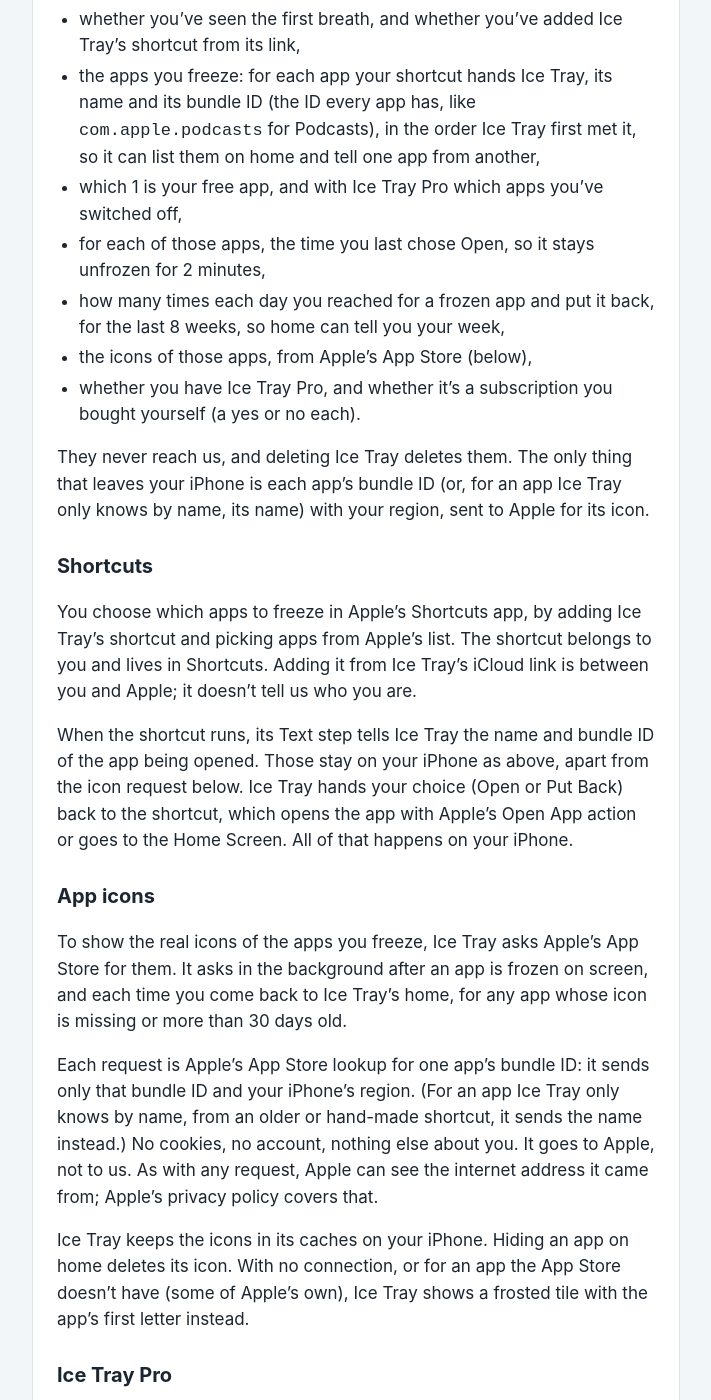
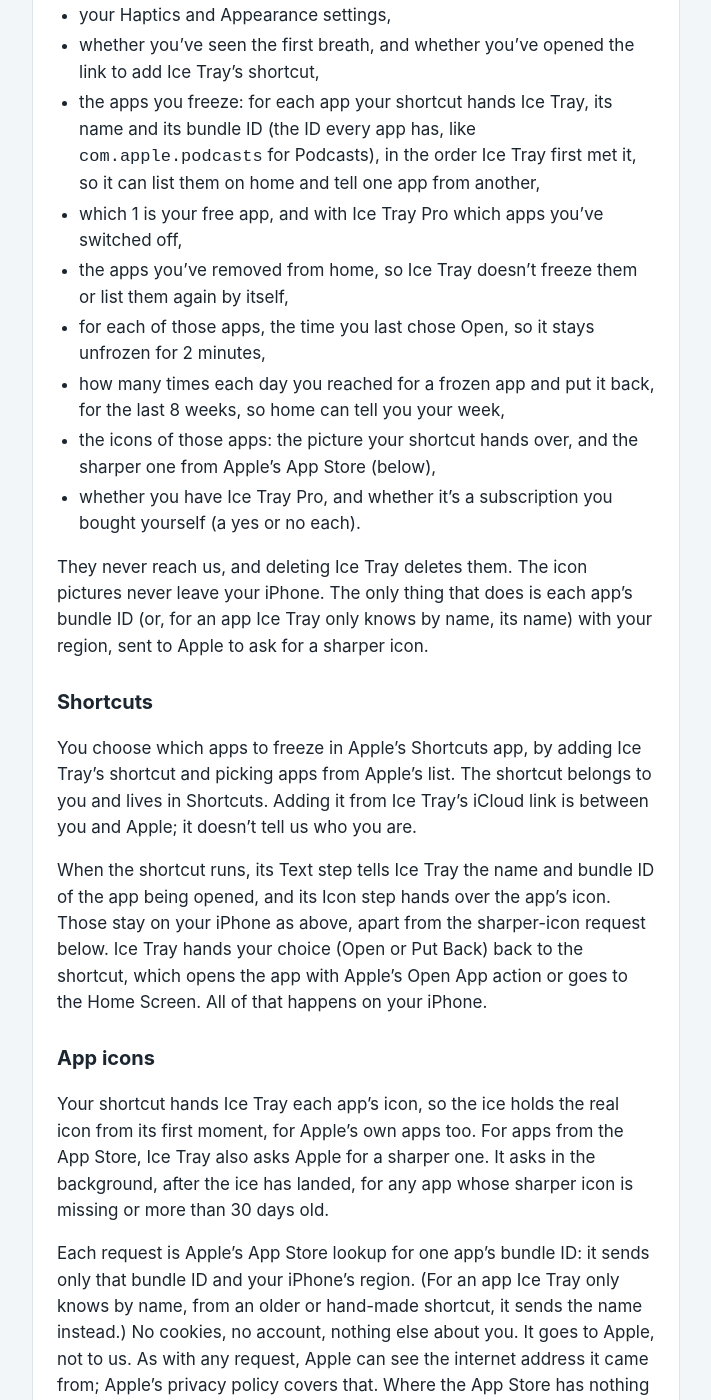
Before and after one commit to AppHazard-Studios/ice-tray-site, a Jekyll site: the page built from privacy.md, in a window 1280 px wide and 1400 px high, scrolled down 623 px. Shown: the whole window, without its empty margins (284-995 px from the left). Built offline with Jekyll 4.4.1, drawn with Linux system fonts in a browser that asks for light colours; some of the changed text lies outside the part shown.

Commit message:
Site follows Ice Tray design v12, draft: the Icon step, Remove, 'to melt the ice', icon pictures stay on the phone
Co-Authored-By: Claude Opus 5.5 <noreply@anthropic.com>

```diff
--- a/privacy.md
+++ b/privacy.md
@@ -12,27 +12,29 @@ Ice Tray is an iPhone app made by AppHazard Studios ("we"). **Ice Tray doesn't c
 
 - **No account and no sign-in.**
 - **No analytics, advertising or tracking.** Ice Tray contains no third-party code that does any of this.
-- **Nothing reaches us.** Ice Tray has no server. It asks Apple's App Store for the icons of the apps you freeze,
-  and buying Ice Tray Pro goes through Apple too (both below).
+- **Nothing reaches us.** Ice Tray has no server. Your shortcut hands it the icons of the apps you freeze; for apps on
+  the App Store it asks Apple for a sharper one, and buying Ice Tray Pro goes through Apple too (all below).
 
 ## What stays on your iPhone
 
 Ice Tray keeps these things on your iPhone, in storage only Ice Tray and its Shortcuts action can read:
 
 - your Haptics and Appearance settings,
-- whether you've seen the first breath, and whether you've added Ice Tray's shortcut from its link,
+- whether you've seen the first breath, and whether you've opened the link to add Ice Tray's shortcut,
 - the apps you freeze: for each app your shortcut hands Ice Tray, its name and its bundle ID (the ID every app has,
   like `com.apple.podcasts` for Podcasts), in the order Ice Tray first met it, so it can list them on home and tell
   one app from another,
 - which 1 is your free app, and with Ice Tray Pro which apps you've switched off,
+- the apps you've removed from home, so Ice Tray doesn't freeze them or list them again by itself,
 - for each of those apps, the time you last chose Open, so it stays unfrozen for 2 minutes,
 - how many times each day you reached for a frozen app and put it back, for the last 8 weeks, so home can tell you your
   week,
-- the icons of those apps, from Apple's App Store (below),
+- the icons of those apps: the picture your shortcut hands over, and the sharper one from Apple's App Store (below),
 - whether you have Ice Tray Pro, and whether it's a subscription you bought yourself (a yes or no each).
 
-They never reach us, and deleting Ice Tray deletes them. The only thing that leaves your iPhone is each app's bundle ID
-(or, for an app Ice Tray only knows by name, its name) with your region, sent to Apple for its icon.
+They never reach us, and deleting Ice Tray deletes them. The icon pictures never leave your iPhone. The only thing
+that does is each app's bundle ID (or, for an app Ice Tray only knows by name, its name) with your region, sent to
+Apple to ask for a sharper icon.
 
 ## Shortcuts
 
@@ -40,24 +42,26 @@ You choose which apps to freeze in Apple's Shortcuts app, by adding Ice Tray's s
 list. The shortcut belongs to you and lives in Shortcuts. Adding it from Ice Tray's iCloud link is between you and
 Apple; it doesn't tell us who you are.
 
-When the shortcut runs, its Text step tells Ice Tray the name and bundle ID of the app being opened. Those stay on your
-iPhone as above, apart from the icon request below. Ice Tray hands your choice (Open or Put Back) back to the shortcut,
-which opens the app with Apple's Open App action or goes to the Home Screen. All of that happens on your iPhone.
+When the shortcut runs, its Text step tells Ice Tray the name and bundle ID of the app being opened, and its Icon step
+hands over the app's icon. Those stay on your iPhone as above, apart from the sharper-icon request below. Ice Tray
+hands your choice (Open or Put Back) back to the shortcut, which opens the app with Apple's Open App action or goes to
+the Home Screen. All of that happens on your iPhone.
 
 ## App icons
 
-To show the real icons of the apps you freeze, Ice Tray asks Apple's App Store for them. It asks in the background after
-an app is frozen on screen, and each time you come back to Ice Tray's home, for any app whose icon is missing or more
-than 30 days old.
+Your shortcut hands Ice Tray each app's icon, so the ice holds the real icon from its first moment, for Apple's own
+apps too. For apps from the App Store, Ice Tray also asks Apple for a sharper one. It asks in the background, after the
+ice has landed, for any app whose sharper icon is missing or more than 30 days old.
 
 Each request is Apple's App Store lookup for one app's bundle ID: it sends only that bundle ID and your iPhone's
 region. (For an app Ice Tray only knows by name, from an older or hand-made shortcut, it sends the name instead.) No
 cookies, no account, nothing else about you. It goes to Apple, not to us. As with any request, Apple can see the
-internet address it came from; Apple's privacy policy covers that.
+internet address it came from; Apple's privacy policy covers that. Where the App Store has nothing (some of Apple's
+own apps), the app keeps the icon your shortcut handed over.
 
-Ice Tray keeps the icons in its caches on your iPhone. Hiding an app on home deletes its icon. With no
-connection, or for an app the App Store doesn't have (some of Apple's own), Ice Tray shows a frosted tile with the
-app's first letter instead.
+The icon pictures your shortcut hands over, and the ones from the App Store, stay on your iPhone, in Ice Tray's caches.
+They are shown only inside Ice Tray. Removing an app on home deletes its icon. If an app has no icon (an older or
+hand-made shortcut, no connection and no icon yet), Ice Tray shows a frosted tile with the app's first letter instead.
 
 ## Ice Tray Pro
 
--- a/support.md
+++ b/support.md
@@ -11,14 +11,24 @@ permalink: /support/
 Ice Tray freezes the apps you choose through one shortcut in Apple's Shortcuts app, called **Ice Tray**. One shortcut
 freezes all your apps. It needs iOS 27.2 or later.
 
-1. In Ice Tray, tap **Choose Apps** (or **Choose Your Apps** when you first open it). Shortcuts opens Ice Tray's
-   ready-made shortcut and asks "Which apps do you want to freeze?". Choose them, and turn on **Automation**.
-2. Tap **Add Shortcut**. That's all: the rest of the shortcut is already in place.
-3. Open one of the apps you chose. It'll be frozen.
+1. In Ice Tray, tap **Choose Your Apps** (it's **Choose Apps** on Ice Tray's home). Shortcuts opens Ice Tray's
+   ready-made shortcut and asks "Which apps do you want to freeze?". Pick them.
+2. Tap **Add Shortcut**, then come back to Ice Tray. That's all: the rest of the shortcut is already in place, its Text
+   and Icon steps included.
+3. Open one of the apps you picked. Ice Tray freezes it: breathe out to melt the ice, then open it or put it back.
 
-To **add or remove apps** later, tap **Choose Apps** in Ice Tray, then **Open Shortcut**. At the top of the Ice Tray
-shortcut, "When [your apps] is Opened", tap **+** to add an app. Tap an app to change or remove it. Keep the shortcut's
-name **Ice Tray**: Ice Tray uses it to find the shortcut.
+Ice Tray teaches you this by doing it. The first time you open it, a few short pages let you try the freeze and then
+show you the steps above, and the last page is your first real freeze, which ends with "You're set up."
+
+To **add apps** later, tap **Choose Apps** in Ice Tray, then **Open Shortcut**. In the shortcut, tap **+** in the "When
+[your apps] is Opened" line. A new app shows up in Ice Tray after you open it once. Keep the shortcut's name **Ice
+Tray**: Ice Tray uses it to find the shortcut.
+
+### Taking an app out
+
+Swipe the app away on Ice Tray's home, or touch and hold it, and tap **Remove**. It leaves Ice Tray's list at once and
+isn't frozen. Then Ice Tray shows how to take it out of the shortcut too: in the shortcut, tap the app in the "When"
+line, then tap **Clear**. Tap **Open Shortcut** in Ice Tray to get there.
 
 ### Set It Up Yourself
 
@@ -30,24 +40,29 @@ step. Here it is in full:
 2. **Text**: add a **Text** action. In it, put the trigger's **App**, type **|** (no spaces), then put the **App**
    again. Tap the first **App** and choose **Name**; tap the second and choose **Bundle Identifier**. It reads
    "App Name|App Bundle Identifier".
-3. **Ice Tray: Unfreeze [Text]**: add Ice Tray's **Unfreeze**. Touch and hold **Which App** and choose the **Text**
-   from step 2 (not the trigger's App).
+3. **Ice Tray: Unfreeze [Text] with Icon [App's Icon]**: add Ice Tray's **Unfreeze**. Touch and hold **Which App**
+   and choose **Text** (the one from step 2, not the trigger's App). Tap **›**, touch and hold **Icon**, choose
+   **App**, then tap that **App** and choose **Icon**.
 4. **If** Ice Tray is **Open** → **Open App** (the trigger's **App**); **Otherwise** → **Go to Home Screen**.
 
 Last, name it **Ice Tray**, and in **ⓘ** → **Privacy** turn on **Allow Running When Locked**, so it runs without asking.
 
 Why the Text step: Shortcuts doesn't hand the trigger's App straight to Ice Tray, but it does hand over text. The Text
-step tells Ice Tray the app's name (what it shows) and its bundle ID (how it knows the app, and how it finds the app's
-icon).
+step tells Ice Tray the app's name (what it shows) and its bundle ID (how it knows the app).
+
+Why the Icon step: it hands Ice Tray the app's own icon, so the ice holds the real icon from its first moment, for
+Apple's own apps too. The picture stays on your iPhone. Without the step Ice Tray still works, but shows a frosted
+tile with the app's first letter until it has fetched an icon from the App Store.
 
 ## How the freeze works
 
-- A frozen app shows as ice holding its icon. Breathe in as the ice rises; breathe out, slowly, and it melts, half with
-  each breath out. 2 slow breaths, about 21 seconds. There's no button to skip it: that's the point. Swiping home
-  leaves, and counts as putting the app back.
+- A frozen app shows as ice holding its icon. "Breathe in, through your nose" as the ice rises; "Breathe out, to melt
+  the ice", slowly, and it melts, half with each breath out. 2 slow breaths, about 21 seconds. There's no button to skip
+  it: that's the point. Swiping home leaves, and counts as putting the app back.
 - When the ice is gone the icon sits in a little puddle, and it's your call. **Put It Back** drops the icon back into
   the ice, leaves the app closed and takes you to your Home Screen. **Open** _the app_ (the line under it) opens it.
-  The first time, iOS may ask whether Ice Tray may open the app: tap **Open**.
+  The first time, iOS may ask whether Ice Tray may open the app: tap **Open**. (The first time you put an app back
+  after set-up, you land on Ice Tray's home instead, so you can see the app in your list.)
 - **Choose within a few seconds of the ice melting.** Shortcuts stops an action after 30 seconds. If you wait longer,
   the shortcut ends quietly, but Ice Tray keeps both buttons on screen: **Open** still opens the app (or tells you it's
   ready), and **Put It Back** goes to Ice Tray's home.
@@ -65,7 +80,7 @@ icon).
 - **Ice Tray breathes but never asks about the app, and shows no app name.** The shortcut isn't handing Ice Tray the
   app. In the Ice Tray shortcut, check there's a **Text** step holding the trigger's App **Name**, **|** and App
   **Bundle Identifier**, and that Ice Tray's **Unfreeze** has the **Text** as its **Which App** (see Set It Up
-  Yourself). Or add Ice Tray's shortcut again from **Choose Apps**: it comes with the Text step.
+  Yourself). Or add Ice Tray's shortcut again from **Choose Apps**: it comes with the Text and Icon steps.
 - **I chose Open and the app didn't open, or Ice Tray says the app "is ready".** Your Ice Tray shortcut has no **If Ice
   Tray is Open → Open App**, or you waited too long to choose (above). Open the app yourself: for 2 minutes after you
   chose Open it opens without a breath. To fix it, add Ice Tray's shortcut again from **Choose Apps**, or follow
@@ -74,12 +89,13 @@ icon).
   more than a few seconds to choose (above). Add it under **Otherwise**, or add the shortcut again.
 - **The app opens with nothing shown.** Either you chose Open for it in the last 2 minutes, or it isn't frozen: without
   Ice Tray Pro only the app with the checkmark on home is frozen; with Ice Tray Pro, check its switch on home is on.
-- **An app shows a letter instead of its icon.** Ice Tray gets icons from Apple's App Store. Some of Apple's own apps
-  aren't there, and with no connection there's nothing to fetch, so Ice Tray shows a frosted tile with the app's first
-  letter. It tries again later.
-- **An app I hid came back.** **Hide** only takes an app off the list on home; the shortcut still covers it, so it comes
-  back the next time it's opened and it stays frozen. To stop freezing it, switch it off on home (Ice Tray Pro) or
-  remove it in the shortcut.
+- **An app shows a letter instead of its icon.** Your shortcut hands Ice Tray each app's icon, so a frosted tile with
+  the app's first letter usually means the shortcut has no **Icon** step (an older or hand-made one). Add it (see Set It
+  Up Yourself, step 3), or add Ice Tray's shortcut again from **Choose Apps**. Ice Tray also asks the App Store for a
+  sharper icon in the background, which it can't do with no connection.
+- **An app I removed came back.** **Remove** takes an app off Ice Tray's home, but if it's still in the shortcut,
+  opening it brings it back to the list, not frozen. To stop that, take it out of the shortcut: tap it in the "When"
+  line, then **Clear**.
 - **No haptics.** Check **Haptics** in Ice Tray's Settings (the gear).
 
 ## Ice Tray Pro
@@ -104,8 +120,9 @@ icon).
 
 ## Privacy
 
-No account, no tracking, no data collected. Ice Tray keeps your apps' names and bundle IDs on your iPhone, and asks
-Apple's App Store for their icons, sending only each app's bundle ID and your region; nothing reaches us. See the
+No account, no tracking, no data collected. Ice Tray keeps your apps' names, bundle IDs and icons on your iPhone. Your
+shortcut hands it each icon, and for apps on the App Store it asks Apple for a sharper one, sending only the app's
+bundle ID and your region; nothing reaches us, and the icon images never leave your iPhone. See the
 [privacy policy]({{ '/privacy/' | relative_url }}).
 
 ## Contact
```
Also changed, not shown: index.md (+2 -2 lines).
